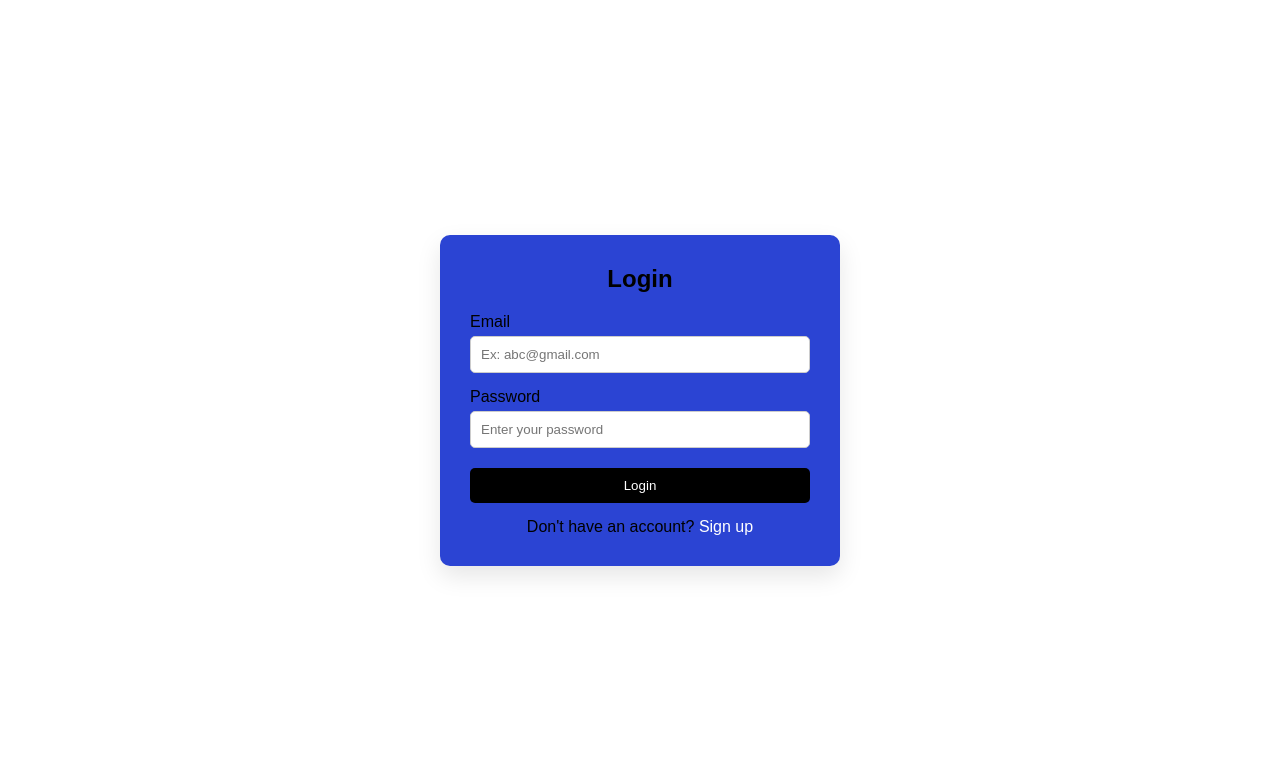
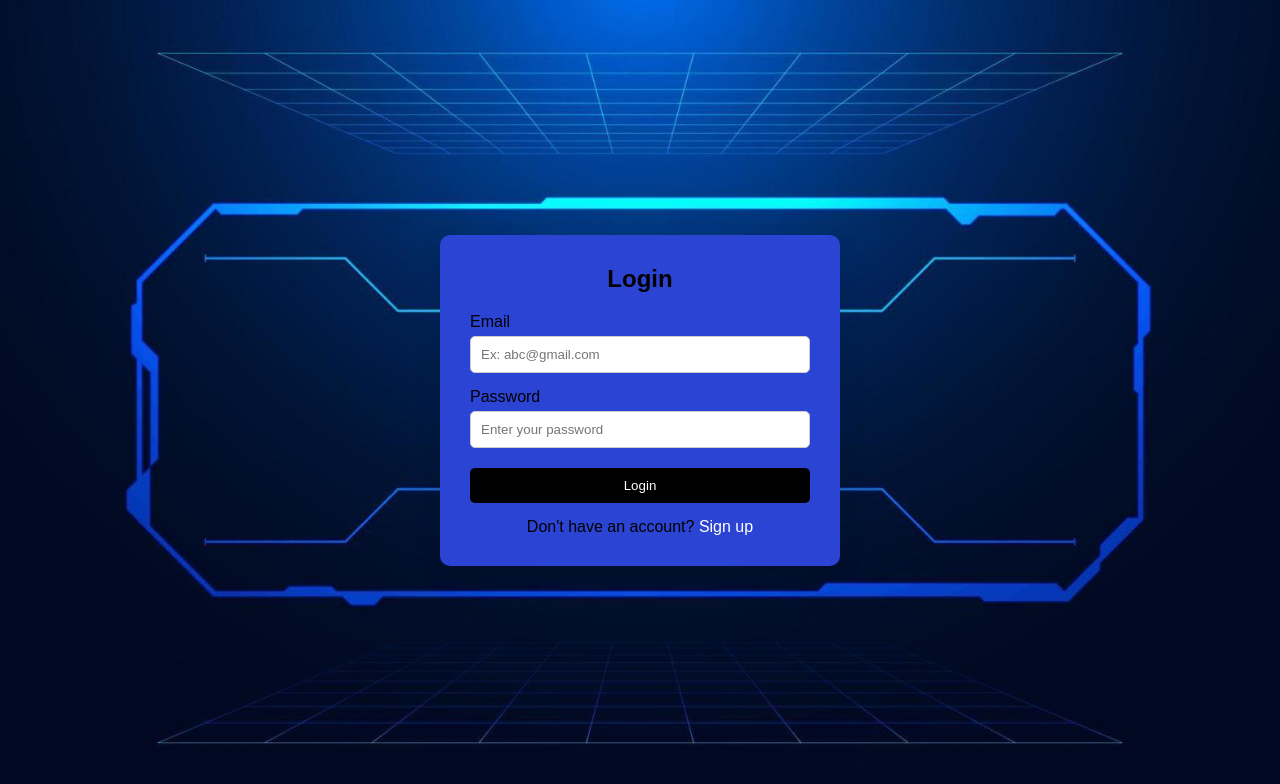
Before and after one commit to DhruvChauhan16/LoginForm, a plain HTML site: page index.html in a window 1280 px wide. Drawn offline with Linux system fonts and the light colour scheme.

Commit message:
Update index.html

```diff
--- a/index.html
+++ b/index.html
@@ -13,7 +13,7 @@
 }
 
 body {
-  background-image: url('.vscode/Bg.jpg');
+  background-image: url('Bg.jpg');
   background-size: cover;
   background-position: center;
   background-repeat: no-repeat;
```
